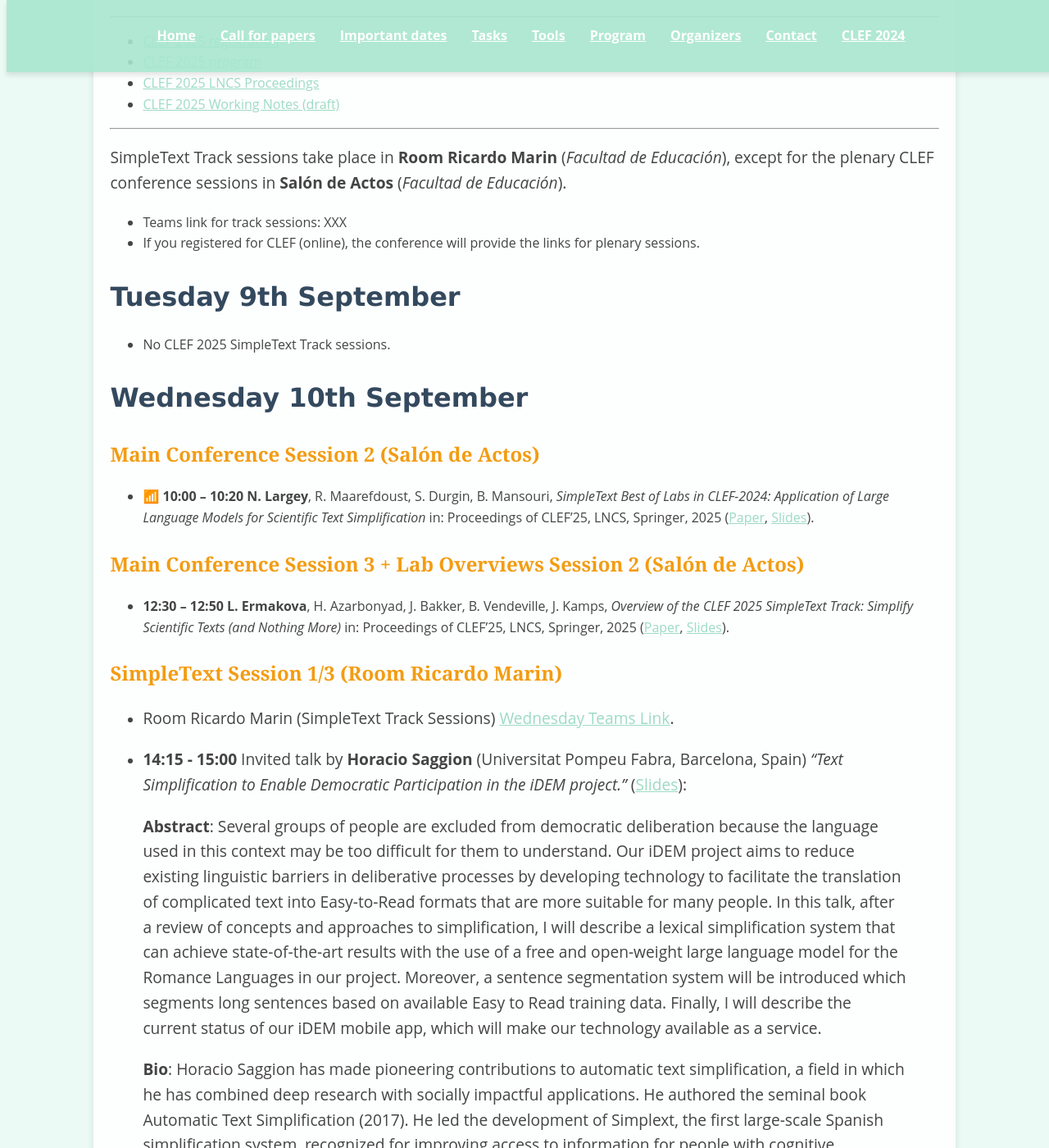
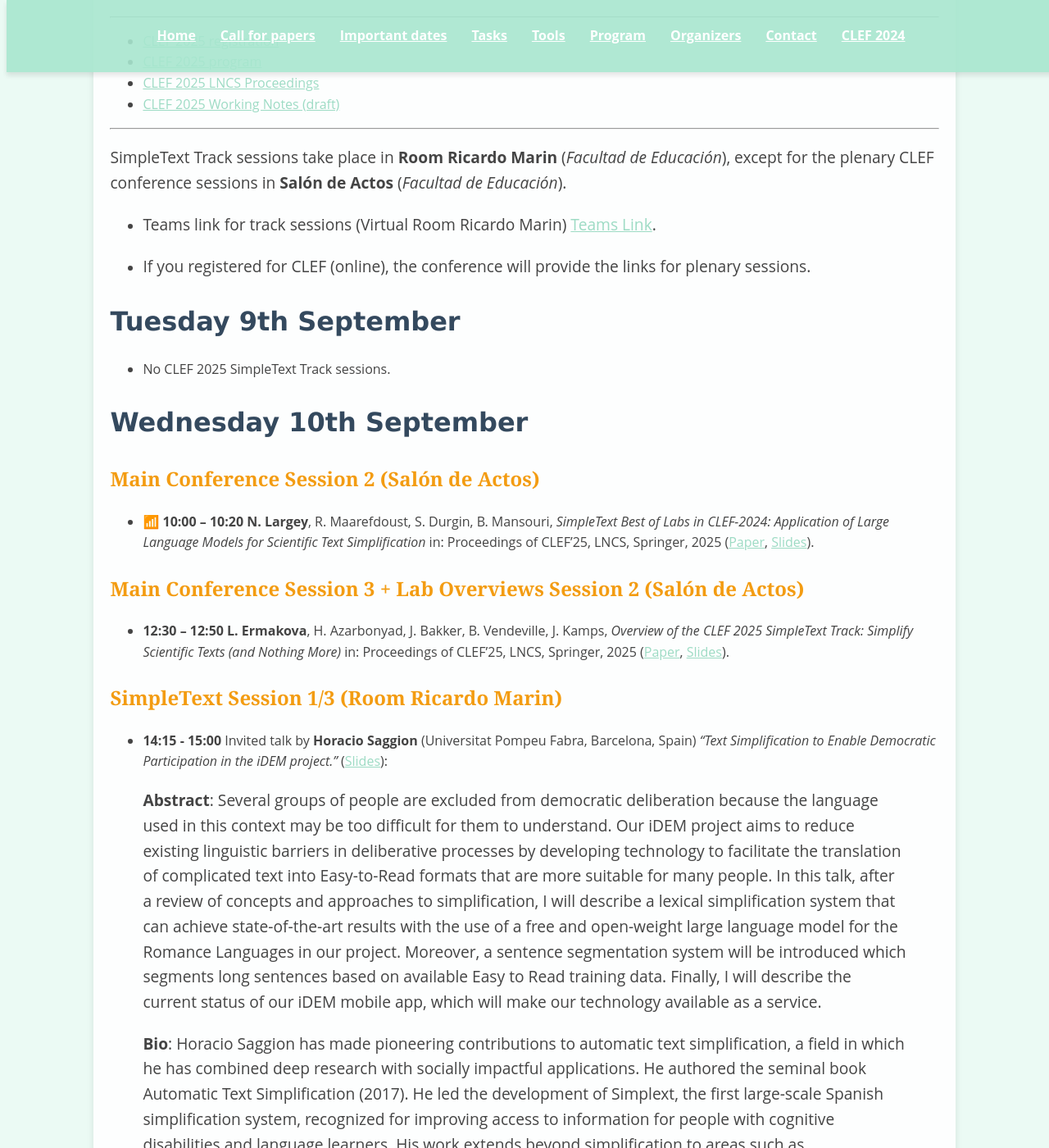
Before and after one commit to simpletext-madics/2025, a Jekyll site: the page built from program.md, in a window 1280 px wide and 1400 px high, scrolled down 526 px. Shown: the whole window at 82% size. Built offline with Jekyll 4.4.1, drawn with Linux system fonts in a browser that asks for light colours; some of the changed text lies outside the part shown.

Commit message:
Update program.md
Added teams link at the top.

```diff
--- a/program.md
+++ b/program.md
@@ -16,7 +16,8 @@ title: Program
 
 SimpleText Track sessions take place in **Room Ricardo Marin** (_Facultad de Educación_), except for the plenary CLEF conference sessions in **Salón de Actos** (_Facultad de Educación_).
 
-* Teams link for track sessions: XXX
+* Teams link for track sessions (Virtual Room Ricardo Marin) [Teams Link](https://teams.microsoft.com/l/meetup-join/19%3ameeting_NzY5MmE0ZTUtMTk0NS00NTVlLWE5NjUtNTBhMDI5MTAyYWRh%40thread.v2/0?context=%7b%22Tid%22%3a%22b5587048-a070-43ad-b654-20a31e9b2d99%22%2c%22Oid%22%3a%227f60bcda-34f4-4f4b-a251-97c374d53f47%22%7d).
+
 * If you registered for CLEF (online), the conference will provide the links for plenary sessions.
 
 ## Tuesday 9th September
@@ -35,8 +36,6 @@ SimpleText Track sessions take place in **Room Ricardo Marin** (_Facultad de Edu
 
 ### SimpleText Session 1/3 (Room Ricardo Marin)
 
-* Room Ricardo Marin (SimpleText Track Sessions) [Wednesday Teams Link](https://teams.microsoft.com/l/meetup-join/19%3ameeting_NzY5MmE0ZTUtMTk0NS00NTVlLWE5NjUtNTBhMDI5MTAyYWRh%40thread.v2/0?context=%7b%22Tid%22%3a%22b5587048-a070-43ad-b654-20a31e9b2d99%22%2c%22Oid%22%3a%227f60bcda-34f4-4f4b-a251-97c374d53f47%22%7d).
-
 * **14:15 - 15:00** Invited talk by **Horacio Saggion** (Universitat Pompeu Fabra, Barcelona, Spain) _"Text Simplification to Enable Democratic Participation in the iDEM project."_ ([Slides](slides/XXX)):
 
 > **Abstract**: Several groups of people are excluded from democratic deliberation because the language used in this context may be too difficult for them to understand. Our iDEM project aims to reduce existing linguistic barriers in deliberative processes by developing technology to facilitate the translation of complicated text into Easy-to-Read formats that are more suitable for many people. In this talk, after a review of concepts and approaches to simplification, I will describe a lexical simplification system that can achieve state-of-the-art results with the use of a free and open-weight large language model for the Romance Languages in our project. Moreover, a sentence segmentation system will be  introduced which segments long sentences based on available Easy to Read training data.  Finally, I will  describe the current status of our  iDEM mobile app, which will make our technology available as a service.
@@ -54,8 +53,6 @@ _Overview of the CLEF 2025 SimpleText Task 2: Identify and Avoid Hallucination_,
 ([Paper](https://www.dei.unipd.it/~faggioli/temp/clef2025/paper_345.pdf)).
 
 ### SimpleText Session 2/3 (Room Ricardo Marin)
-
-* Room Ricardo Marin (SimpleText Track Sessions) [Wednesday Teams Link](https://teams.microsoft.com/l/meetup-join/19%3ameeting_NzY5MmE0ZTUtMTk0NS00NTVlLWE5NjUtNTBhMDI5MTAyYWRh%40thread.v2/0?context=%7b%22Tid%22%3a%22b5587048-a070-43ad-b654-20a31e9b2d99%22%2c%22Oid%22%3a%227f60bcda-34f4-4f4b-a251-97c374d53f47%22%7d).
 
 * **16:30 - 18:00** CLEF 2024 Participant presentations (10+5 minutes).
 
@@ -86,8 +83,6 @@ _LIS at SimpleText 2025: Enhancing Scientific Text Accessibility with LLMs and R
 ## Thursday 11th September
 
 ### SimpleText Session 3/3 (Room Ricardo Marin)
-
-* Room Ricardo Marin (SimpleText Track Sessions) [Thursday Teams Link](https://teams.microsoft.com/l/meetup-join/19%3ameeting_OGQyOTQ4ZWItYTA0Yy00OGRjLWExNjgtZjVjOWRmNjUyNDcw%40thread.v2/0?context=%7b%22Tid%22%3a%22b5587048-a070-43ad-b654-20a31e9b2d99%22%2c%22Oid%22%3a%227f60bcda-34f4-4f4b-a251-97c374d53f47%22%7d).
 
 * **14:15 - 15:40** CLEF 2024 Participant presentations (10+5 minutes).
 
```
